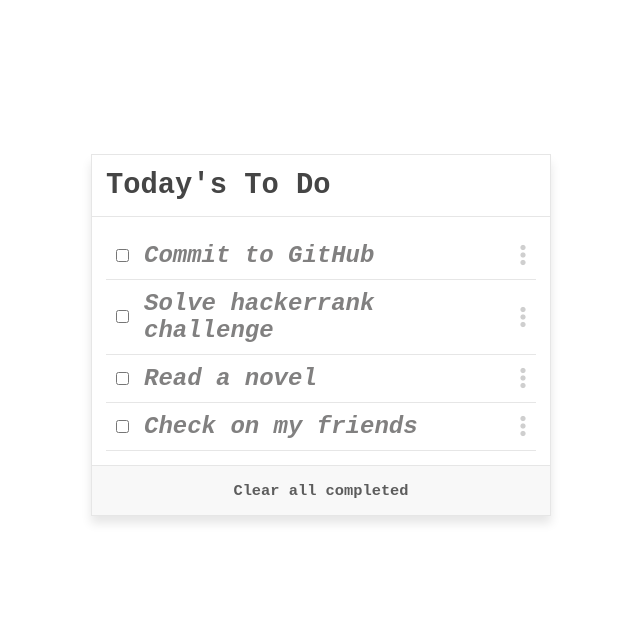
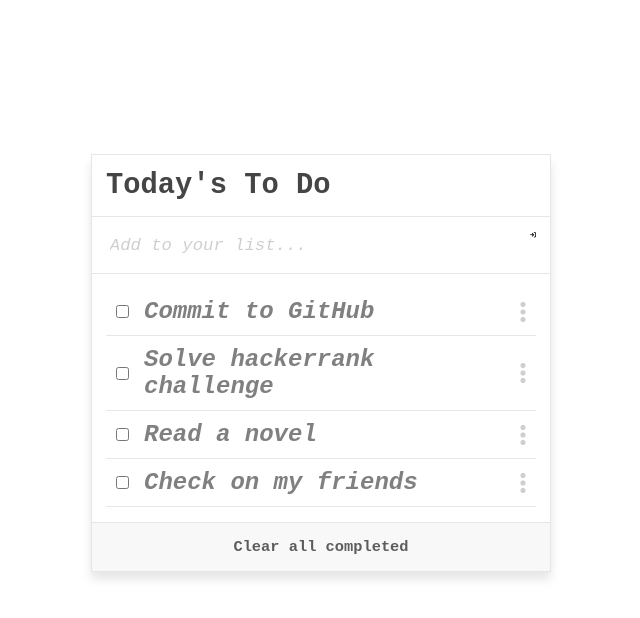
Before and after one commit to krisbobo/todo-list, a website built with webpack: page src/index.html in a window 1280 px wide. Shown: the whole page, without its empty margins (319-959 px from the left). Built offline with nearby package versions, Linux system fonts and the light colour scheme; some icons are missing.

Commit message:
Add form to handle inputs

```diff
--- a/src/index.html
+++ b/src/index.html
@@ -14,6 +14,10 @@
                 <h1>Today's To Do</h1>
                 <i class="fa-solid fa-arrow-turn-down-left"></i>
             </div>
+            <form class="input-container">
+                <input class="todo-input" type="text" placeholder="Add to your list...">
+                <i class="fa-solid fa-arrow-right-to-bracket"></i>
+            </form>
             <ul class="list"></ul>
             <div class="clearing">
                 <button class="btn-clear btn">Clear all completed</button>
```
